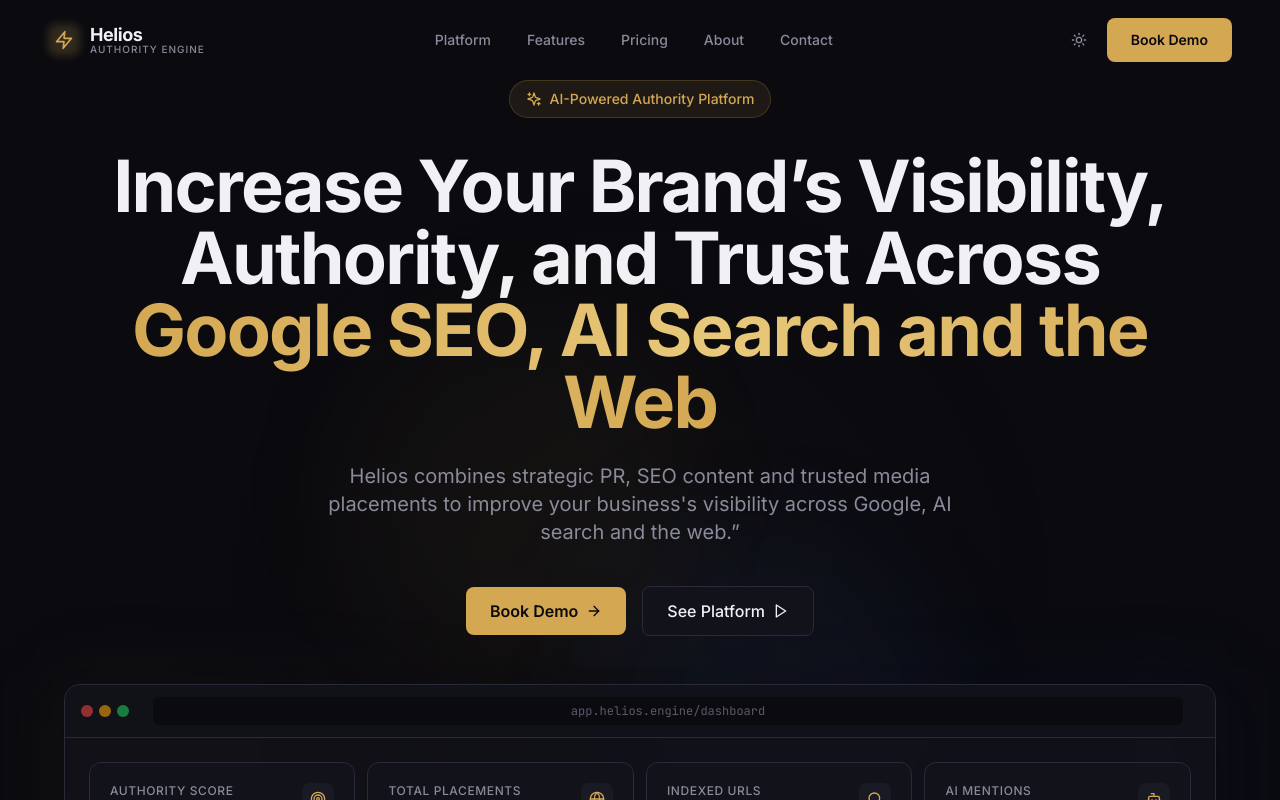
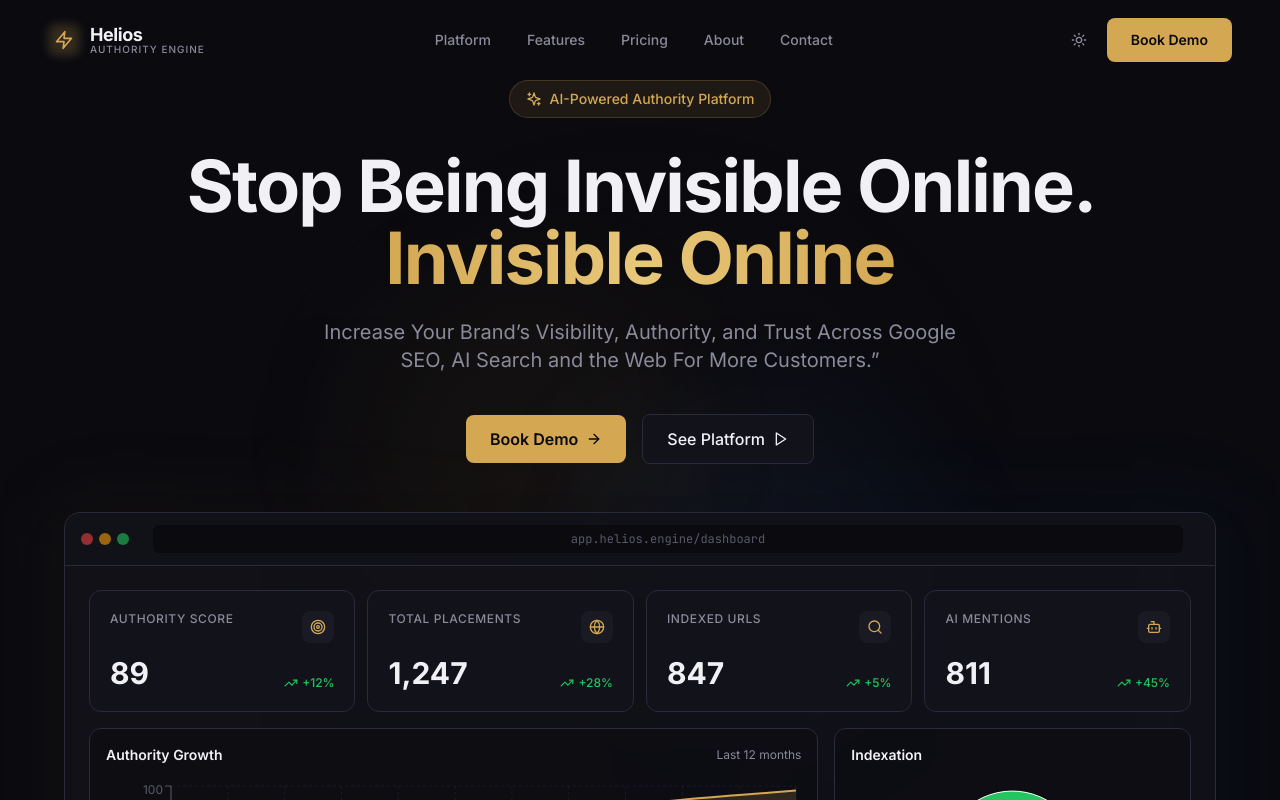
Before and after one commit to OrganicChris111/helios-authority-engine, a React (Vite) app: page / in a window 1280 px wide. Shown: the top 800 px of the page. Built offline with nearby package versions, Linux system fonts and the light colour scheme.

Commit message:
Update HomePage.tsx
Updated Heading and Sub-Heading

```diff
--- a/src/pages/HomePage.tsx
+++ b/src/pages/HomePage.tsx
@@ -71,13 +71,13 @@
             </motion.div>
 
             <h1 className="text-4xl sm:text-5xl md:text-6xl lg:text-7xl font-bold text-helios-text tracking-tight mb-6 leading-tight">
-              Increase Your Brand’s Visibility, Authority, and Trust Across{' '}
-              <span className="text-gradient-gold">Google SEO, AI Search and the Web</span>
+              Stop Being Invisible Online.{' '}
+              <span className="text-gradient-gold">Invisible Online</span>
               <br className="hidden sm:block" />
             </h1>
 
             <p className="text-lg sm:text-xl text-helios-textMuted max-w-2xl mx-auto mb-10 leading-relaxed">
-              Helios combines strategic PR, SEO content and trusted media placements to improve your business's visibility across Google, AI search and the web.”
+              Increase Your Brand’s Visibility, Authority, and Trust Across Google SEO, AI Search and the Web For More Customers.”
             </p>
 
             <div className="flex flex-col sm:flex-row items-center justify-center gap-4">
```
